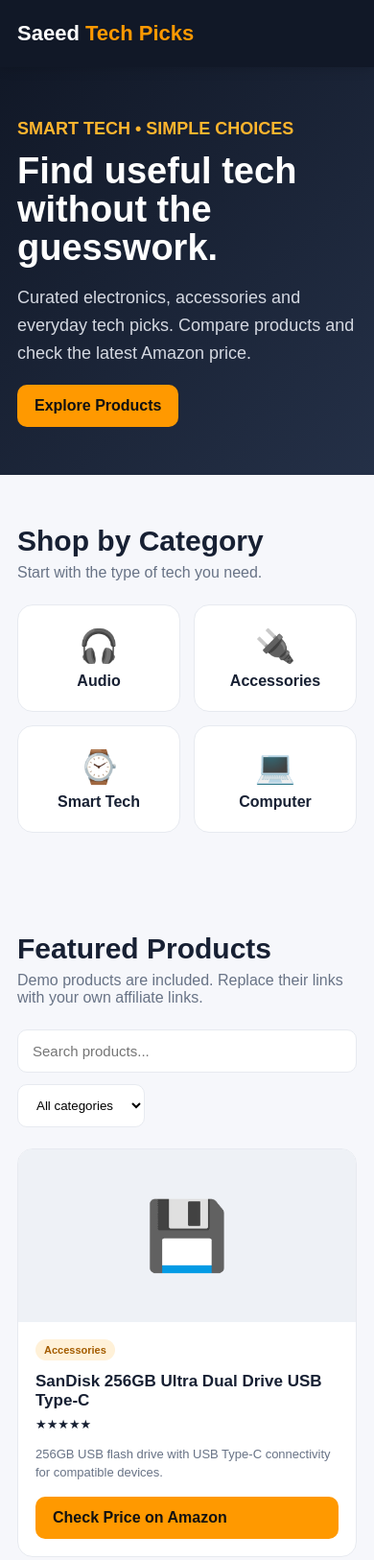
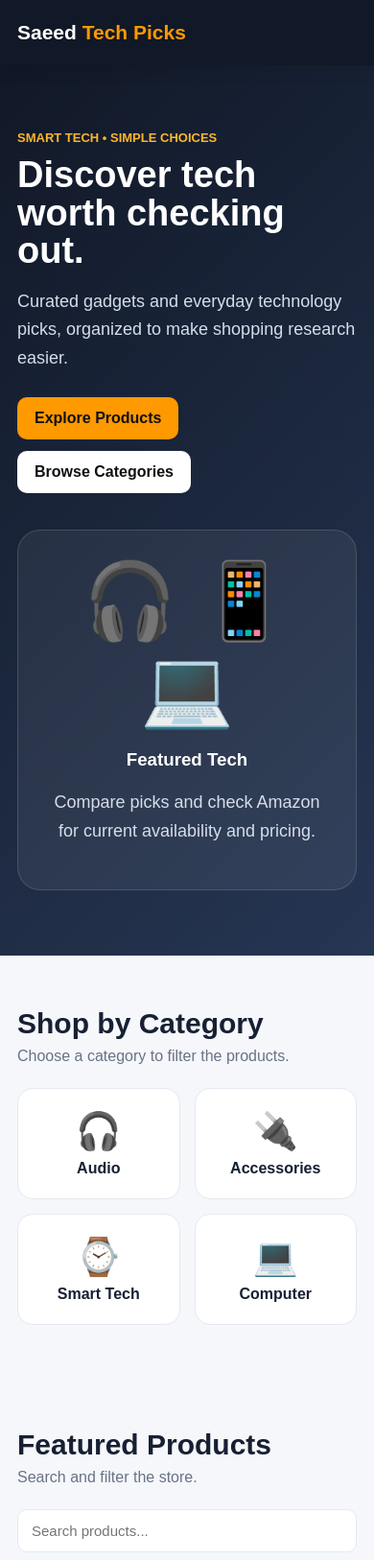
Before and after one commit to saeedabdo838-wq/Saeed-abdo, a plain HTML site: page index.html in a window 390 px wide. Shown: the top 1626 px of the page at 96% size. Drawn offline with Linux system fonts and the light colour scheme.

Commit message:
Add files via upload

```diff
--- a/index.html
+++ b/index.html
@@ -1,115 +1,33 @@
-<!DOCTYPE html>
-<html lang="en">
-<head>
-<meta charset="UTF-8">
-<meta name="viewport" content="width=device-width, initial-scale=1.0">
-<meta name="description" content="Saeed Tech Picks - curated tech products and Amazon affiliate recommendations.">
-<title>Saeed Tech Picks | Smart Tech Picks</title>
+<!doctype html><html lang="en"><head><meta charset="utf-8"><meta name="viewport" content="width=device-width,initial-scale=1"><meta name="description" content="Saeed Tech Picks - technology recommendations and Amazon affiliate links."><title>Saeed Tech Picks</title>
 <style>
-:root{--bg:#f6f7fb;--card:#fff;--text:#172033;--muted:#687386;--accent:#ff9900;--dark:#111827;--line:#e7eaf0}
-*{box-sizing:border-box}body{margin:0;font-family:Arial,Helvetica,sans-serif;background:var(--bg);color:var(--text)}
-a{text-decoration:none;color:inherit}.container{max-width:1120px;margin:auto;padding:0 18px}
-header{background:var(--dark);color:white;position:sticky;top:0;z-index:10;box-shadow:0 2px 12px #0002}
-.nav{height:70px;display:flex;align-items:center;justify-content:space-between;gap:18px}.logo{font-size:22px;font-weight:800}.logo span{color:var(--accent)}
-nav{display:flex;gap:18px;font-size:14px}nav a{color:#e5e7eb}nav a:hover{color:white}
-.hero{background:linear-gradient(135deg,#111827,#243047);color:white;padding:70px 0}
-.hero-grid{display:grid;grid-template-columns:1.2fr .8fr;gap:35px;align-items:center}.hero h1{font-size:48px;line-height:1.05;margin:0 0 18px}.hero p{color:#d5d9e2;font-size:18px;line-height:1.6}.hero-card{background:#ffffff12;border:1px solid #ffffff20;border-radius:22px;padding:28px;text-align:center}.hero-card .emoji{font-size:90px}.btn{display:inline-block;background:var(--accent);color:#111;font-weight:800;padding:13px 18px;border-radius:10px;border:0;cursor:pointer}.btn:hover{filter:brightness(.95)}
-section{padding:52px 0}.section-head{display:flex;justify-content:space-between;align-items:end;margin-bottom:24px;gap:15px}.section-head h2{margin:0;font-size:30px}.section-head p{margin:7px 0 0;color:var(--muted)}
-.categories{display:grid;grid-template-columns:repeat(4,1fr);gap:14px}.category{background:var(--card);border:1px solid var(--line);border-radius:16px;padding:22px;text-align:center;font-weight:700}.category div{font-size:34px;margin-bottom:8px}
-.controls{display:flex;gap:12px;margin-bottom:22px;flex-wrap:wrap}.search{flex:1;min-width:220px;padding:13px 15px;border:1px solid var(--line);border-radius:10px;font-size:15px}.filter{padding:13px 15px;border:1px solid var(--line);border-radius:10px;background:white}
-.products{display:grid;grid-template-columns:repeat(4,1fr);gap:18px}.product{background:var(--card);border:1px solid var(--line);border-radius:16px;overflow:hidden;display:flex;flex-direction:column}.product-img{height:180px;background:#eef1f6;display:flex;align-items:center;justify-content:center;font-size:70px}.product-body{padding:18px;display:flex;flex-direction:column;flex:1}.tag{font-size:11px;font-weight:800;color:#a45c00;background:#fff1d8;border-radius:20px;padding:5px 9px;display:inline-block;align-self:flex-start}.product h3{font-size:17px;margin:12px 0 7px}.product p{font-size:13px;color:var(--muted);line-height:1.5;flex:1;margin:0 0 15px}.rating{font-size:13px;margin-bottom:14px}
-.notice{background:#fff8e8;border:1px solid #f3d99d;border-radius:14px;padding:18px;color:#5d4a22;line-height:1.6}
-footer{background:#111827;color:#cbd5e1;padding:35px 0;margin-top:20px}.footer-grid{display:grid;grid-template-columns:2fr 1fr 1fr;gap:30px}.footer-title{color:white;font-weight:800;margin-bottom:10px}.small{font-size:13px;line-height:1.6}
-@media(max-width:850px){.hero-grid{grid-template-columns:1fr}.hero h1{font-size:38px}.products{grid-template-columns:repeat(2,1fr)}.categories{grid-template-columns:repeat(2,1fr)}nav{display:none}.footer-grid{grid-template-columns:1fr}}
-@media(max-width:520px){.products{grid-template-columns:1fr}.hero{padding:50px 0}.hero-card{display:none}.section-head{display:block}.categories{grid-template-columns:1fr 1fr}}
-</style>
-</head>
-<body>
-<header>
-<div class="container nav">
-<a class="logo" href="#">Saeed <span>Tech Picks</span></a>
-<nav><a href="#home">Home</a><a href="#categories">Categories</a><a href="#products">Products</a><a href="#about">About</a></nav>
-</div>
-</header>
-
-<main id="home">
-<section class="hero">
-<div class="container hero-grid">
-<div>
-<p style="font-weight:800;color:#ffb52e;margin:0 0 10px">SMART TECH • SIMPLE CHOICES</p>
-<h1>Find useful tech without the guesswork.</h1>
-<p>Curated electronics, accessories and everyday tech picks. Compare products and check the latest Amazon price.</p>
-<a class="btn" href="#products">Explore Products</a>
-</div>
-<div class="hero-card"><div class="emoji">🎧📱💻</div><h3>Our Top Tech Picks</h3><p class="small">Product links will be replaced with your Amazon Associates links.</p></div>
-</div>
-</section>
-
-<section id="categories">
-<div class="container">
-<div class="section-head"><div><h2>Shop by Category</h2><p>Start with the type of tech you need.</p></div></div>
-<div class="categories">
-<a class="category" href="#products" onclick="setCategory('Audio')"><div>🎧</div>Audio</a>
-<a class="category" href="#products" onclick="setCategory('Accessories')"><div>🔌</div>Accessories</a>
-<a class="category" href="#products" onclick="setCategory('Smart Tech')"><div>⌚</div>Smart Tech</a>
-<a class="category" href="#products" onclick="setCategory('Computer')"><div>💻</div>Computer</a>
-</div>
-</div>
-</section>
-
-<section id="products">
-<div class="container">
-<div class="section-head"><div><h2>Featured Products</h2><p>Demo products are included. Replace their links with your own affiliate links.</p></div></div>
-<div class="controls">
-<input class="search" id="search" type="search" placeholder="Search products..." oninput="renderProducts()">
-<select class="filter" id="filter" onchange="renderProducts()">
-<option value="All">All categories</option><option>Audio</option><option>Accessories</option><option>Smart Tech</option><option>Computer</option>
-</select>
-</div>
-<div class="products" id="productGrid"></div>
-</div>
-</section>
-
-<section id="about">
-<div class="container">
-<div class="notice">
-<strong>Affiliate Disclosure:</strong> This website participates in affiliate marketing. When you click an eligible product link and make a purchase, we may earn a commission at no additional cost to you. Product availability and prices are determined by Amazon and can change.
-</div>
-</div>
-</section>
-</main>
-
-<footer>
-<div class="container footer-grid">
-<div><div class="footer-title">Saeed Tech Picks</div><div class="small">A simple tech recommendation site. Add your real Amazon Associates links before promoting the website.</div></div>
-<div><div class="footer-title">Quick Links</div><div class="small"><a href="#home">Home</a><br><a href="#products">Products</a><br><a href="#about">Affiliate Disclosure</a></div></div>
-<div><div class="footer-title">Contact</div><div class="small">Add your contact email or social links here.</div></div>
-</div>
-</footer>
-
+*{box-sizing:border-box}html{scroll-behavior:smooth}body{margin:0;font-family:Arial,sans-serif;background:#f5f7fb;color:#172033}:root{--navy:#111827;--orange:#ff9900;--muted:#697386;--line:#e5e9f0}
+.container{max-width:1160px;margin:auto;padding:0 18px}header{background:var(--navy);color:#fff;position:sticky;top:0;z-index:10;box-shadow:0 3px 18px #0002}.nav{min-height:68px;display:flex;align-items:center;justify-content:space-between}.logo{font-weight:900;font-size:21px;color:#fff;text-decoration:none}.logo span{color:var(--orange)}nav{display:flex;gap:20px;font-size:14px}nav a{color:#dbe2ee;text-decoration:none}
+.hero{background:linear-gradient(135deg,#111827,#263653);color:#fff;padding:68px 0}.hero-grid{display:grid;grid-template-columns:1.15fr .85fr;gap:38px;align-items:center}.eyebrow{color:#ffb629;font-weight:800;font-size:13px}.hero h1{font-size:50px;line-height:1.04;margin:12px 0 18px}.hero p{font-size:18px;line-height:1.65;color:#d6ddea}.actions{display:flex;gap:12px;flex-wrap:wrap;margin-top:25px}.btn{display:inline-block;border:0;border-radius:10px;padding:13px 18px;font-weight:800;cursor:pointer;background:var(--orange);color:#111;text-decoration:none}.btn.white{background:#fff}.hero-art{background:#ffffff10;border:1px solid #ffffff22;border-radius:24px;padding:28px;text-align:center}.icons{font-size:78px}
+section{padding:54px 0}.heading{margin-bottom:24px}.heading h2{margin:0;font-size:30px}.heading p{color:var(--muted);margin:8px 0}.categories{display:grid;grid-template-columns:repeat(4,1fr);gap:15px}.cat{background:#fff;border:1px solid var(--line);border-radius:16px;padding:22px;text-align:center;cursor:pointer}.cat .i{font-size:38px}.cat strong{display:block;margin-top:8px}
+.controls{display:flex;gap:12px;margin-bottom:22px}.search,.select{background:#fff;border:1px solid var(--line);border-radius:10px;padding:13px 14px;font-size:15px}.search{flex:1}.grid{display:grid;grid-template-columns:repeat(4,1fr);gap:18px}.card{background:#fff;border:1px solid var(--line);border-radius:17px;overflow:hidden;display:flex;flex-direction:column;box-shadow:0 3px 12px #00000006}.pic{height:165px;background:linear-gradient(135deg,#eef2f7,#e5eaf2);display:flex;align-items:center;justify-content:center;font-size:70px}.body{padding:17px;display:flex;flex-direction:column;flex:1}.pill{display:inline-block;background:#fff1d8;color:#8a5400;border-radius:20px;padding:5px 9px;font-size:11px;font-weight:800;align-self:flex-start}.card h3{font-size:17px;margin:11px 0 7px}.rating{font-size:13px;margin-bottom:10px}.desc{font-size:13px;line-height:1.55;color:var(--muted);flex:1;margin:0 0 15px}.full{text-align:center;width:100%}.placeholder{background:#eef1f5;color:#687386;cursor:not-allowed}
+.about{display:grid;grid-template-columns:1fr 1fr;gap:20px}.info{background:#fff;border:1px solid var(--line);border-radius:16px;padding:24px}.info h3{margin-top:0}.notice{background:#fff8e6;border:1px solid #f0d38c;border-radius:15px;padding:20px;line-height:1.65;color:#5b4b27;margin-top:20px}
+footer{background:#111827;color:#cbd5e1;padding:38px 0}.foot{display:grid;grid-template-columns:2fr 1fr 1fr;gap:25px}.foot h3{color:#fff}.small{font-size:13px;line-height:1.7}
+@media(max-width:900px){.grid{grid-template-columns:repeat(2,1fr)}.categories{grid-template-columns:repeat(2,1fr)}.hero-grid,.about{grid-template-columns:1fr}}@media(max-width:550px){nav{display:none}.hero h1{font-size:38px}.grid{grid-template-columns:1fr}.controls{flex-direction:column}}
+</style></head><body>
+<header><div class="container nav"><a class="logo" href="#home">Saeed <span>Tech Picks</span></a><nav><a href="#home">Home</a><a href="#categories">Categories</a><a href="#products">Products</a><a href="#about">About</a></nav></div></header>
+<main id="home"><section class="hero"><div class="container hero-grid"><div><div class="eyebrow">SMART TECH • SIMPLE CHOICES</div><h1>Discover tech worth checking out.</h1><p>Curated gadgets and everyday technology picks, organized to make shopping research easier.</p><div class="actions"><a class="btn" href="#products">Explore Products</a><a class="btn white" href="#categories">Browse Categories</a></div></div><div class="hero-art"><div class="icons">🎧 📱 💻</div><h3>Featured Tech</h3><p>Compare picks and check Amazon for current availability and pricing.</p></div></div></section>
+<section id="categories"><div class="container"><div class="heading"><h2>Shop by Category</h2><p>Choose a category to filter the products.</p></div><div class="categories"><div class="cat" onclick="setCat('Audio')"><div class="i">🎧</div><strong>Audio</strong></div><div class="cat" onclick="setCat('Accessories')"><div class="i">🔌</div><strong>Accessories</strong></div><div class="cat" onclick="setCat('Smart Tech')"><div class="i">⌚</div><strong>Smart Tech</strong></div><div class="cat" onclick="setCat('Computer')"><div class="i">💻</div><strong>Computer</strong></div></div></div></section>
+<section id="products"><div class="container"><div class="heading"><h2>Featured Products</h2><p>Search and filter the store.</p></div><div class="controls"><input id="search" class="search" placeholder="Search products..." oninput="render()"><select id="filter" class="select" onchange="render()"><option>All</option><option>Audio</option><option>Accessories</option><option>Smart Tech</option><option>Computer</option></select></div><div id="grid" class="grid"></div></div></section>
+<section id="about"><div class="container"><div class="about"><div class="info"><h3>About Saeed Tech Picks</h3><p>Useful technology ideas in one simple place, with links that let visitors continue to Amazon for product details.</p></div><div class="info"><h3>Affiliate Disclosure</h3><p>As an Amazon Associate, we may earn from qualifying purchases. Prices and availability can change; always check Amazon for the latest information.</p></div></div></div></section></main>
+<footer><div class="container foot"><div><h3>Saeed Tech Picks</h3><div class="small">Independent technology recommendations and shopping resources.</div></div><div><h3>Links</h3><div class="small"><a href="#home">Home</a><br><a href="#products">Products</a><br><a href="#about">Disclosure</a></div></div><div><h3>Contact</h3><div class="small">Add your email or social links here.</div></div></div></footer>
 <script>
+const A="https://amzn.to/4ceOQTc";
 const products=[
-{name:"SanDisk 256GB Ultra Dual Drive USB Type-C",cat:"Accessories",icon:"💾",rating:"★★★★★",desc:"256GB USB flash drive with USB Type-C connectivity for compatible devices.",url:"https://amzn.to/4ceOQTc"},
-{name:"USB-C Fast Charger",cat:"Accessories",icon:"🔌",rating:"★★★★★",desc:"Compact charger for compatible phones, tablets and other devices.",url:"#"},
-{name:"Smart Watch",cat:"Smart Tech",icon:"⌚",rating:"★★★★☆",desc:"Everyday smart watch concept with health, notifications and fitness features.",url:"#"},
-{name:"Bluetooth Speaker",cat:"Audio",icon:"🔊",rating:"★★★★☆",desc:"Portable speaker pick for music at home, work or outdoors.",url:"#"},
-{name:"Laptop Stand",cat:"Computer",icon:"💻",rating:"★★★★★",desc:"Adjustable stand designed to improve desk setup and screen height.",url:"#"},
-{name:"Power Bank",cat:"Accessories",icon:"🔋",rating:"★★★★☆",desc:"Portable power solution for charging compatible mobile devices.",url:"#"},
-{name:"Wireless Mouse",cat:"Computer",icon:"🖱️",rating:"★★★★☆",desc:"Simple wireless mouse for work, study and everyday computer use.",url:"#"},
-{name:"Phone Holder",cat:"Accessories",icon:"📱",rating:"★★★★★",desc:"Practical phone holder for desks, videos, calls and navigation.",url:"#"}
+{name:"SanDisk 256GB Ultra Dual Drive USB Type-C",cat:"Accessories",icon:"💾",rating:"★★★★★",desc:"256GB USB flash drive with USB Type-C connectivity.",url:A,live:true},
+{name:"Wireless Headphones",cat:"Audio",icon:"🎧",rating:"★★★★★",desc:"Add your Amazon affiliate link for a headphone recommendation.",url:"#",live:false},
+{name:"Bluetooth Speaker",cat:"Audio",icon:"🔊",rating:"★★★★☆",desc:"Add your Amazon affiliate link for a speaker recommendation.",url:"#",live:false},
+{name:"USB-C Fast Charger",cat:"Accessories",icon:"🔌",rating:"★★★★★",desc:"Add your Amazon affiliate link for a charger recommendation.",url:"#",live:false},
+{name:"Power Bank",cat:"Accessories",icon:"🔋",rating:"★★★★☆",desc:"Add your Amazon affiliate link for a power bank recommendation.",url:"#",live:false},
+{name:"Phone Holder",cat:"Accessories",icon:"📱",rating:"★★★★★",desc:"Add your Amazon affiliate link for a phone holder recommendation.",url:"#",live:false},
+{name:"Smart Watch",cat:"Smart Tech",icon:"⌚",rating:"★★★★☆",desc:"Add your Amazon affiliate link for a smart watch recommendation.",url:"#",live:false},
+{name:"Wireless Mouse",cat:"Computer",icon:"🖱️",rating:"★★★★☆",desc:"Add your Amazon affiliate link for a mouse recommendation.",url:"#",live:false},
+{name:"Laptop Stand",cat:"Computer",icon:"💻",rating:"★★★★★",desc:"Add your Amazon affiliate link for a laptop stand recommendation.",url:"#",live:false},
+{name:"USB-C Hub",cat:"Computer",icon:"🔗",rating:"★★★★☆",desc:"Add your Amazon affiliate link for a USB-C hub recommendation.",url:"#",live:false}
 ];
-function renderProducts(){
- const q=document.getElementById("search").value.toLowerCase();
- const c=document.getElementById("filter").value;
- const list=products.filter(p=>(c==="All"||p.cat===c)&&((p.name+" "+p.desc).toLowerCase().includes(q)));
- document.getElementById("productGrid").innerHTML=list.map(p=>`
- <article class="product"><div class="product-img">${p.icon}</div><div class="product-body">
- <span class="tag">${p.cat}</span><h3>${p.name}</h3><div class="rating">${p.rating}</div><p>${p.desc}</p>
- <a class="btn" href="${p.url}" target="_blank" rel="nofollow sponsored noopener">Check Price on Amazon</a>
- </div></article>`).join("")||"<p>No products found.</p>";
-}
-function setCategory(c){document.getElementById("filter").value=c;renderProducts()}
-renderProducts();
-</script>
-</body>
-</html>
+function render(){const q=document.getElementById("search").value.toLowerCase(),c=document.getElementById("filter").value;const list=products.filter(p=>(c==="All"||p.cat===c)&&(p.name+" "+p.desc).toLowerCase().includes(q));document.getElementById("grid").innerHTML=list.map(p=>`<article class="card"><div class="pic">${p.icon}</div><div class="body"><span class="pill">${p.cat}</span><h3>${p.name}</h3><div class="rating">${p.rating}</div><p class="desc">${p.desc}</p>${p.live?`<a class="btn full" href="${p.url}" target="_blank" rel="nofollow sponsored noopener">Check Price on Amazon</a>`:`<span class="btn full placeholder">Affiliate Link Coming Soon</span>`}</div></article>`).join("")||"<p>No products found.</p>"}function setCat(c){document.getElementById("filter").value=c;document.getElementById("products").scrollIntoView();render()}render();
+</script></body></html>
```
